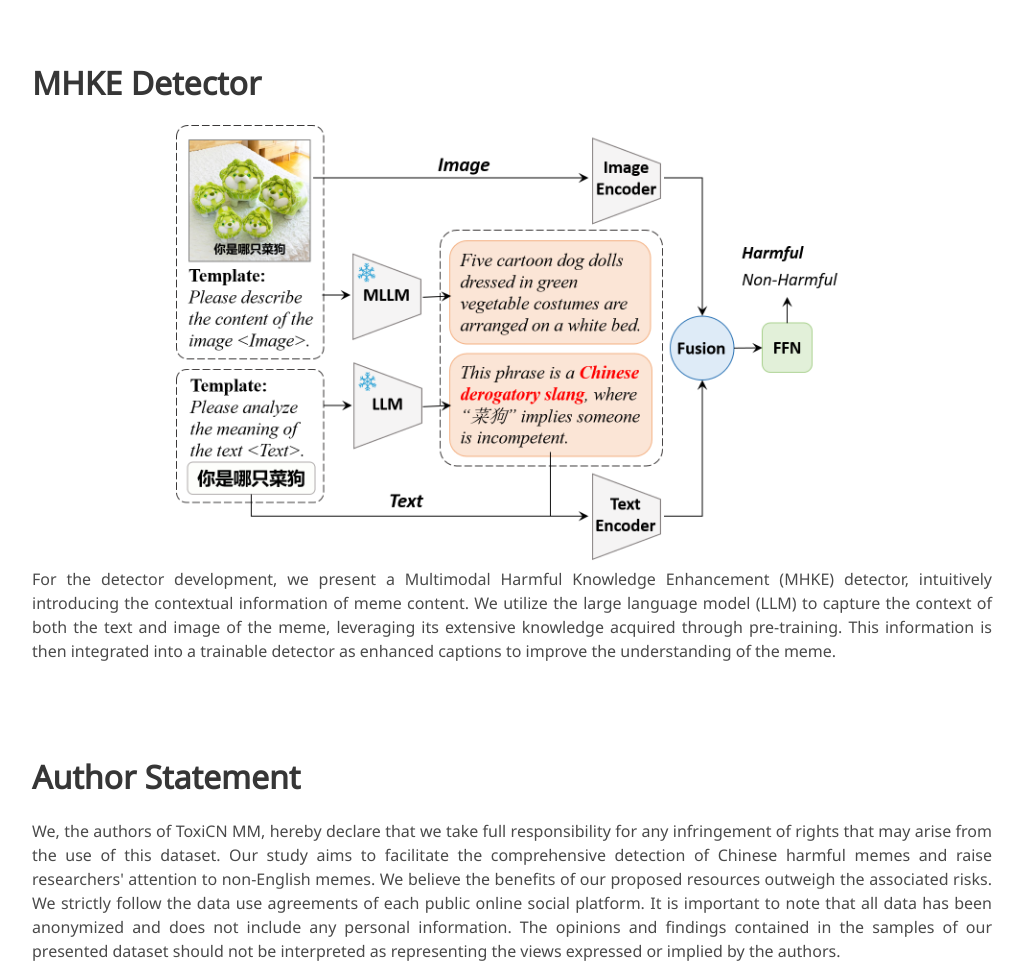
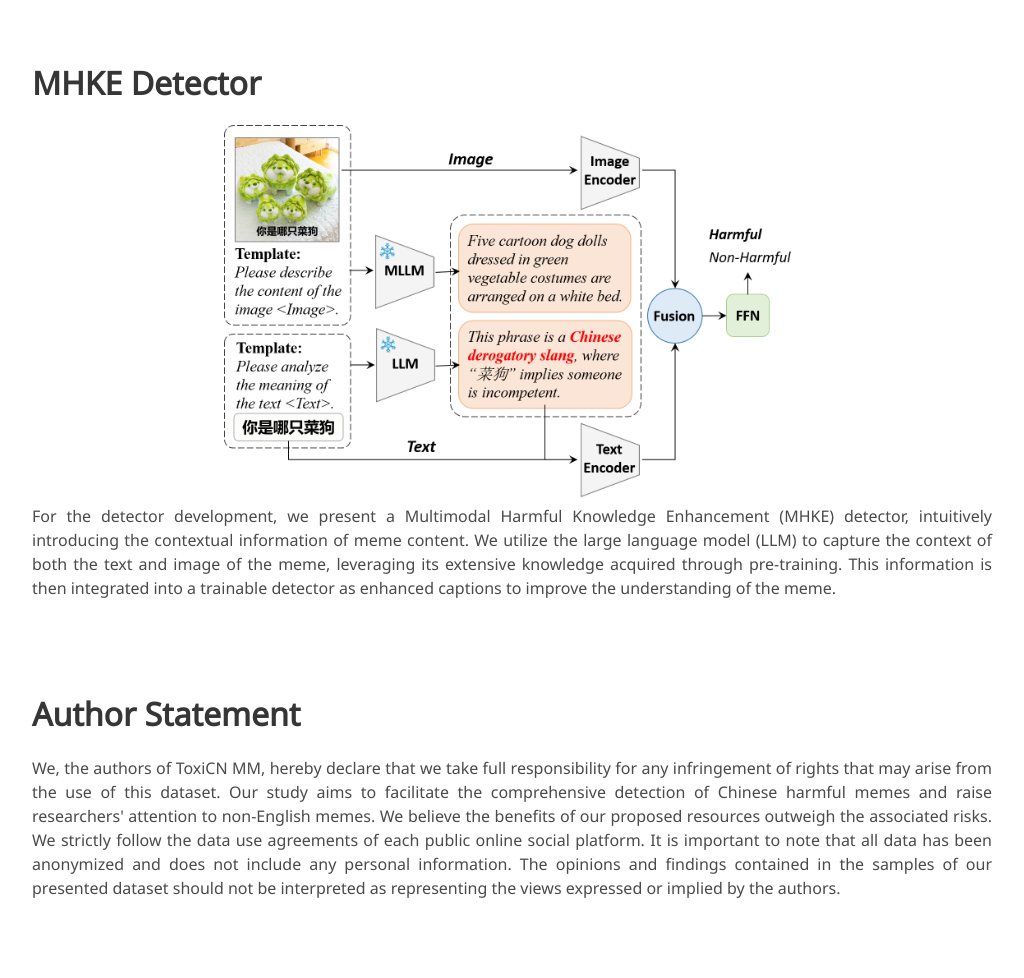
Before and after one commit to ToxiCN-MM/ToxiCN-MM.github.io, a plain HTML site: page index.html in a window 1280 px wide. Shown: the part 1580-2558 px from the top of the page, without its empty margins (128-1152 px from the left). Drawn offline with nearby package versions, Linux system fonts and the light colour scheme; some icons are missing; a web font is replaced by a local one.

Commit message:
Update index.html

```diff
--- a/index.html
+++ b/index.html
@@ -171,7 +171,7 @@
         <div class="content">
           <h2 class="title is-3">MHKE Detector</h2>
           <center>
-          <img src="static/images/method.png" alt="tes" class="centert-image" style="width: 70%; height: auto;"/>
+          <img src="static/images/method.png" alt="tes" class="centert-image" style="width: 60%; height: auto;"/>
           </center>
           <div class="level-set has-text-justified">
             <p>
```
